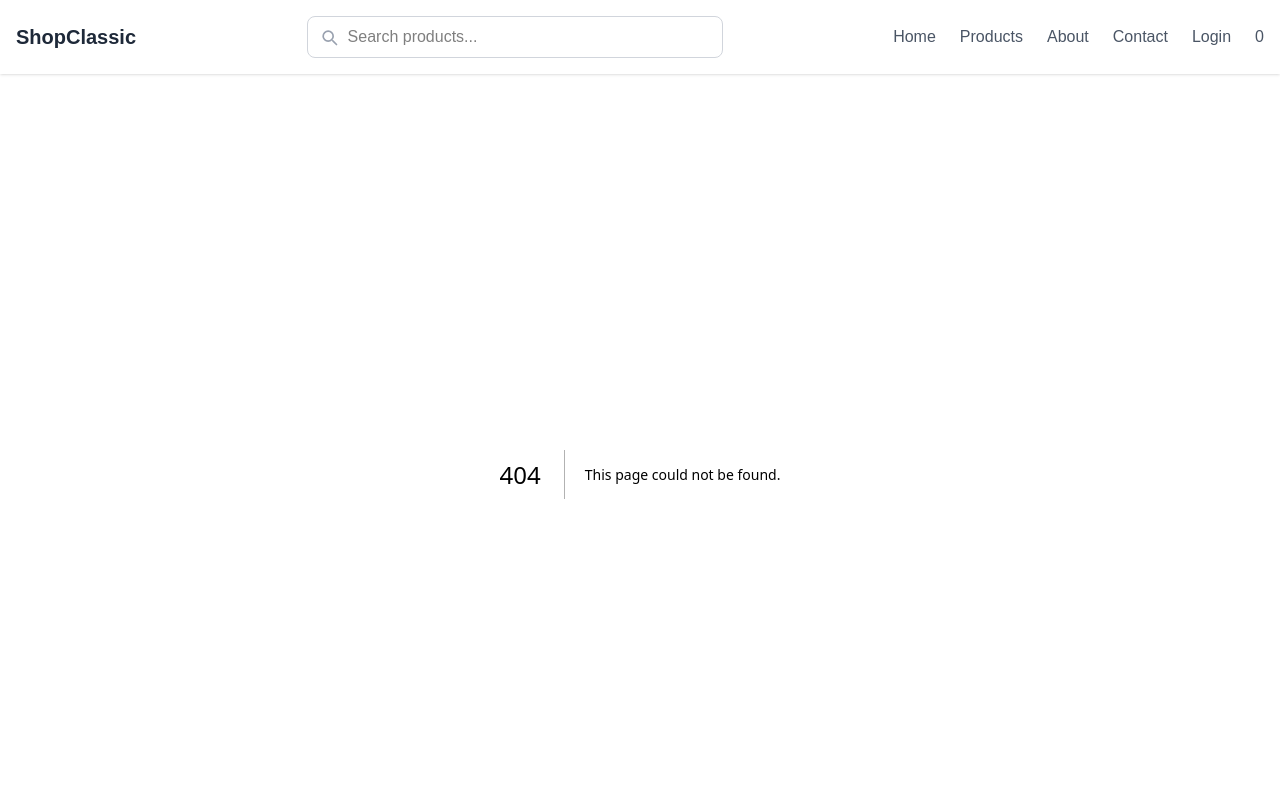
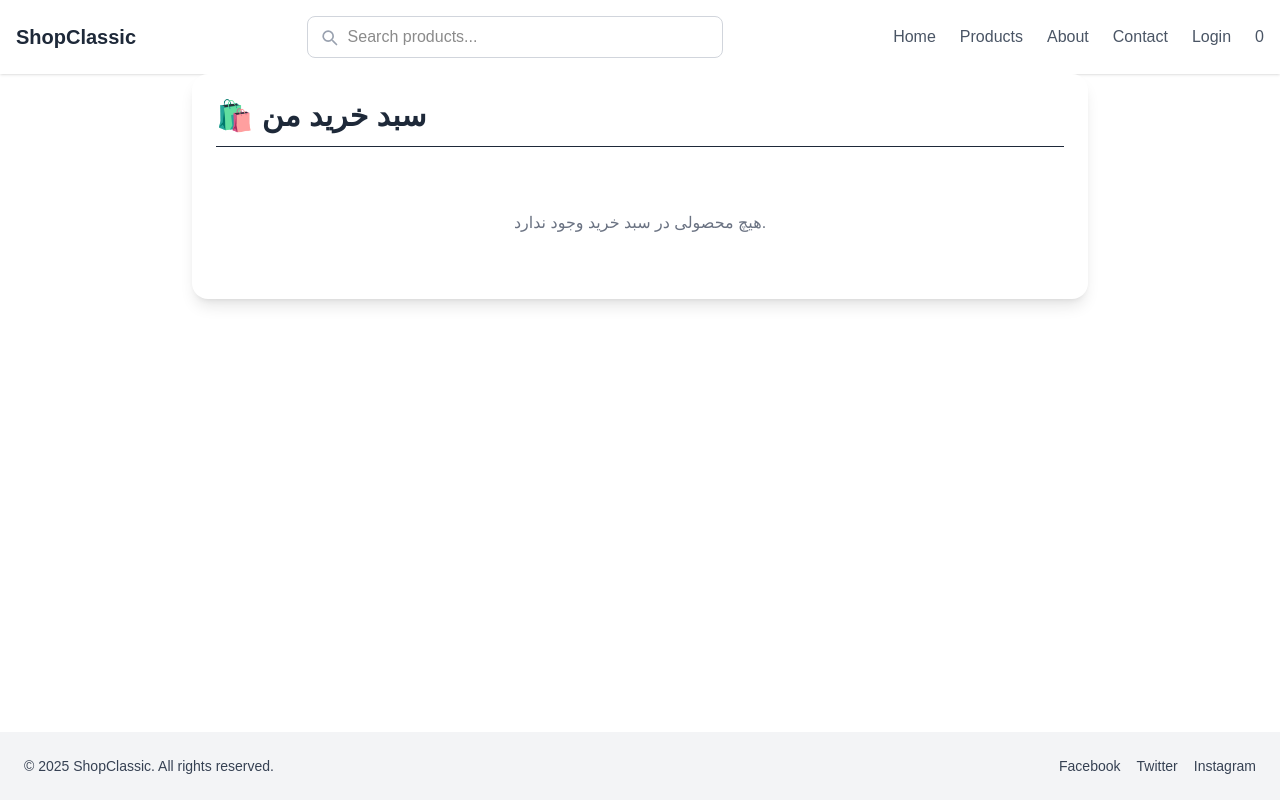
Before and after one commit to fakhtehpanah/citycenter, a Next.js app: page /dashboard in a window 1280 px wide. Before the commit this address had no page. Shown: the top 800 px of the page. Built offline with nearby package versions, Linux system fonts and the light colour scheme.

Commit message:
create dashboard page

```diff
--- /dev/null
+++ b/src/components/sections/dashboard/Dashboard.tsx
@@ -0,0 +1,82 @@
+"use client";
+
+import { useCard } from "@/context/CardContext";
+import { Product } from "@/types/types";
+
+// import { useCard } from "../context/CardContext";
+
+export interface ProductDashboardProps {
+  product: Product;
+}
+
+
+export default function Dashboard() {
+  const { card, removeFromCard } = useCard();
+
+  return (
+    <div className="max-w-4xl mx-auto p-6 bg-white rounded-2xl shadow-lg">
+      <h2 className="text-3xl font-bold mb-6 text-gray-800 border-b pb-3">
+        🛍️ سبد خرید من
+      </h2>
+
+      {card.length === 0 ? (
+        <p className="text-gray-500 text-center py-10">
+          هیچ محصولی در سبد خرید وجود ندارد.
+        </p>
+      ) : (
+        <ul className="space-y-6">
+          {card.map((product) => (
+            <li
+              key={product.id}
+              className="flex items-center justify-between border rounded-lg p-4 shadow-sm hover:shadow-md transition"
+            >
+              {/* اطلاعات محصول */}
+              <div className="flex items-center space-x-4">
+                <img
+                  src={'/food.JPG'}
+                  alt={product.title}
+                  className="w-20 h-20 object-cover rounded-lg border"
+                />
+                <div>
+                  <p className="font-semibold text-lg text-gray-800">
+                    {product.title}
+                  </p>
+                  <p className="text-sm text-gray-500 mt-1">
+                    {product.price.toLocaleString()} تومان
+                  </p>
+                </div>
+              </div>
+
+              {/* دکمه حذف */}
+              <button
+                onClick={() => removeFromCard(product.id)}
+                className="px-4 py-2 text-sm font-medium bg-red-100 text-red-600 rounded-lg hover:bg-red-200 transition"
+              >
+                حذف
+              </button>
+            </li>
+          ))}
+        </ul>
+      )}
+
+      {/* جمع کل */}
+      {card.length > 0 && (
+        <div className="mt-8 border-t pt-4 flex justify-between items-center">
+          <span className="text-xl font-semibold text-gray-800">جمع کل:</span>
+          <span className="text-2xl font-bold text-blue-600">
+            {card.reduce((sum, item) => sum + item.price, 0).toLocaleString()} تومان
+          </span>
+        </div>
+      )}
+
+      {/* دکمه ادامه خرید */}
+      {card.length > 0 && (
+        <div className="mt-6 text-center">
+          <button className="bg-blue-500 text-white px-6 py-3 rounded-xl font-semibold shadow hover:bg-blue-600 transition">
+            ادامه خرید
+          </button>
+        </div>
+      )}
+    </div>
+  );
+}
--- /dev/null
+++ b/src/pages/dashboard/index.tsx
@@ -0,0 +1,13 @@
+import Dashboard from '@/components/sections/dashboard/Dashboard'
+import React from 'react'
+
+
+function DashboardPage() {
+  return (
+    <div>
+        <Dashboard/>
+    </div>
+  )
+}
+
+export default DashboardPage
```
